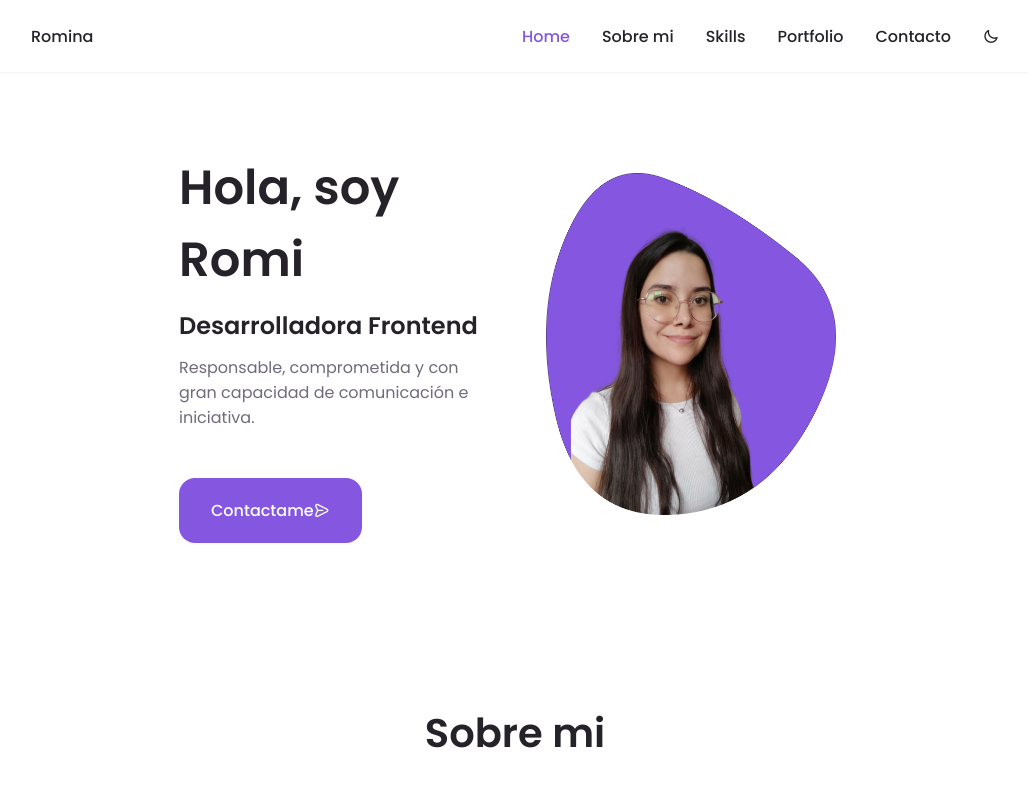
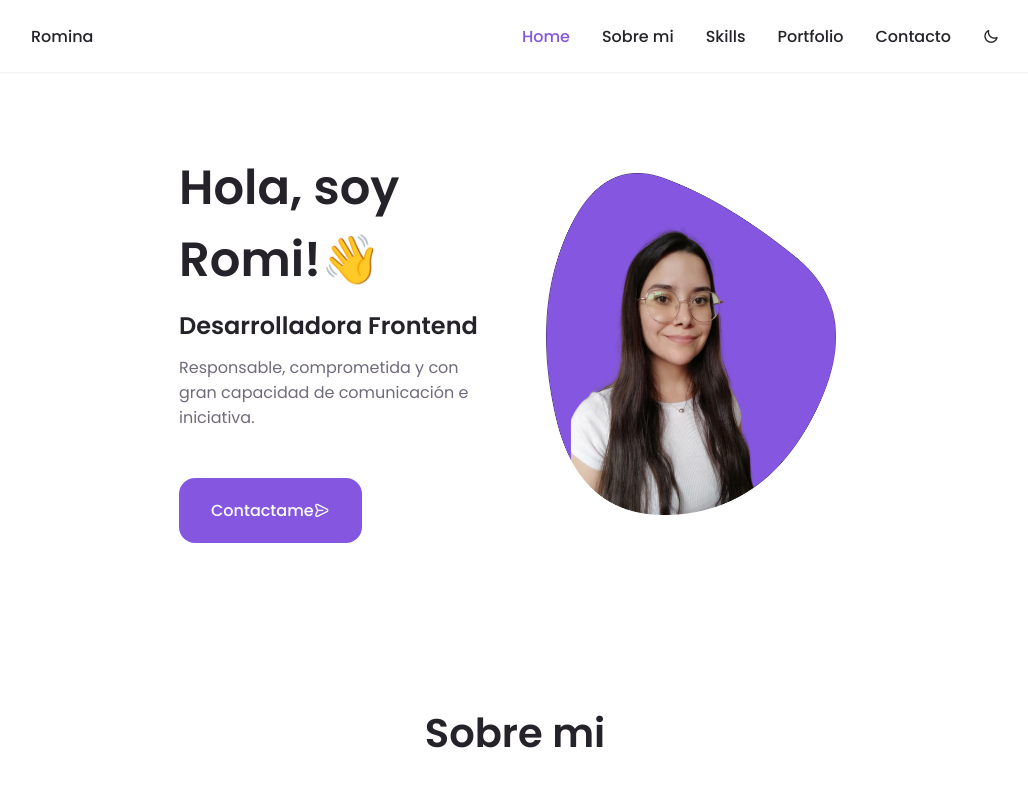
Before and after one commit to VilattaRomina/Porfolio, a React (Create React App) app: page / in a window 1280 px wide. Shown: the top 800 px of the page, without its empty margins (125-1153 px from the left). Built offline with nearby package versions, Linux system fonts and the light colour scheme.

Commit message:
mensaje de inicio

```diff
--- a/src/components/home/Data.jsx
+++ b/src/components/home/Data.jsx
@@ -7,7 +7,7 @@ const Data = () => {
 
     return (
         <div className='home__data' >
-            <h1 className='home__title' style={{color: darkMode && '#fff'}}> Hola, soy Romi</h1>
+            <h1 className='home__title' style={{color: darkMode && '#fff'}}> Hola, soy Romi!👋</h1>
             <h3 className='home__subtitle' style={{color: darkMode && '#fff'}}> Desarrolladora Frontend</h3>
             <p className='home__description'> Responsable, comprometida y con
                 gran capacidad de comunicación e iniciativa. </p>
```
